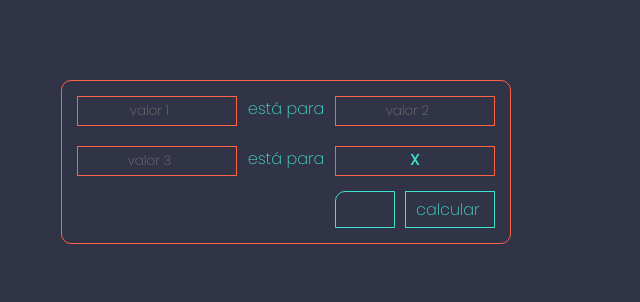
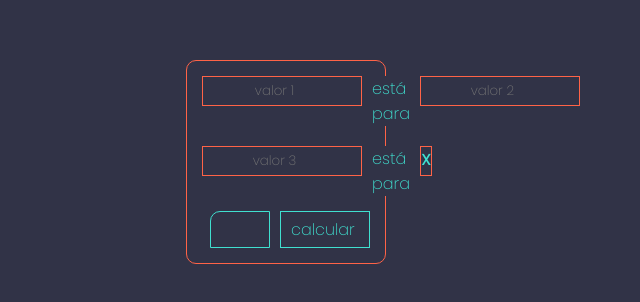
Before and after one commit to ricardiobraga/ruleOfThreeCalculator, a plain HTML site: page index.html in a window 1280 px wide. Shown: the part 238-540 px from the top of the page, without its empty margins (354-994 px from the left). Drawn offline with Linux system fonts and the light colour scheme.

Commit message:
teste responsividade

```diff
--- a/css/style.css
+++ b/css/style.css
@@ -131,3 +131,14 @@ span{
     text-align: center;
 
 }
+
+@media (min-width: 400px) {
+
+    .app {
+        border-radius: 10px;
+        border: 1px solid tomato;
+        width: 200px;
+        padding: 15px;
+    }
+
+    }
```
